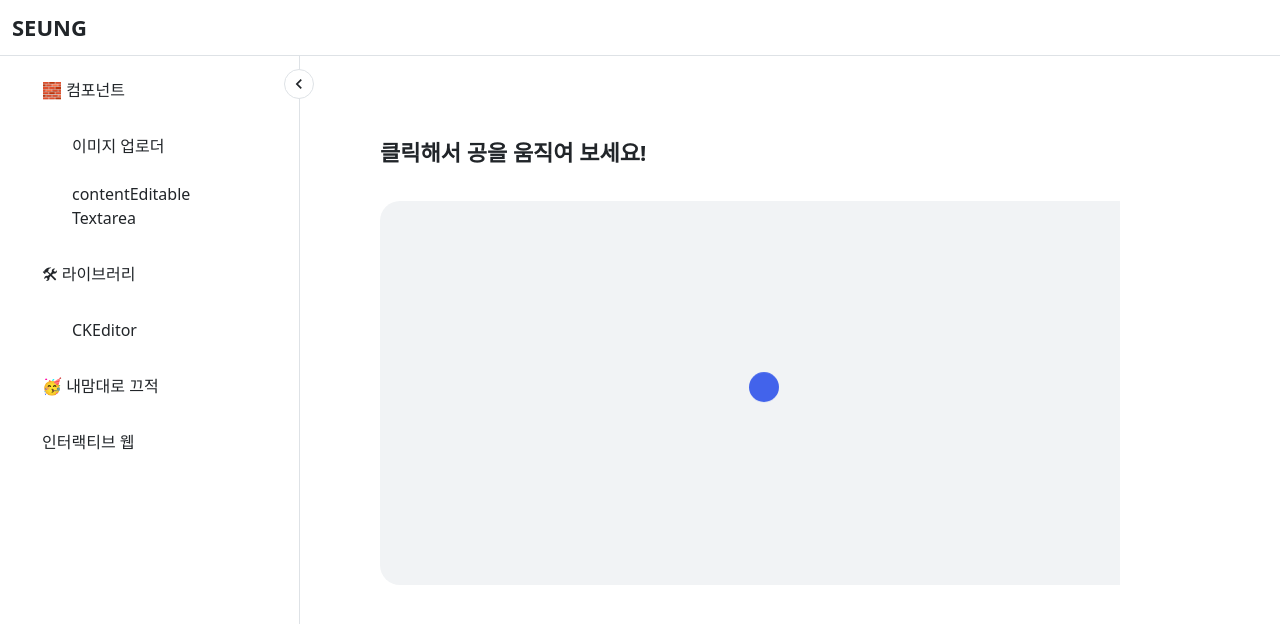
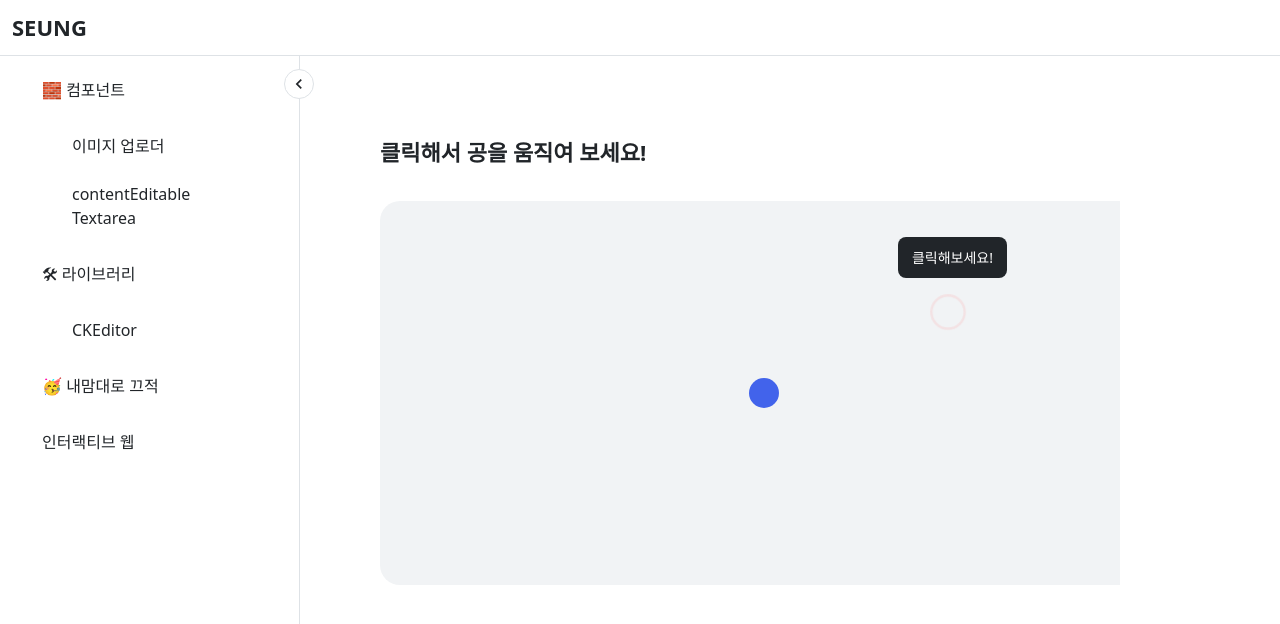
Before and after one commit to sseung95/playground, a Next.js app: page /interactive/ball in a window 1280 px wide. Shown: the top 624 px of the page. Built offline with nearby package versions, Linux system fonts and the light colour scheme; a web font is replaced by a local one.

Commit message:
feat: 공 움직이기 가이드 서클 추가

```diff
--- a/src/container/interactive/BallContainer.tsx
+++ b/src/container/interactive/BallContainer.tsx
@@ -1,8 +1,8 @@
 import { MouseEvent, useRef, useState } from 'react';
 import styled from '@emotion/styled';
-import { css, keyframes } from '@emotion/react';
 import { BoxSC } from '@/styles/components/common';
-import { color } from '@/styles/color';
+import * as SC from '@/styles/components/interactive/Ball.styles';
+import { color, colorPalette } from '@/styles/color';
 
 const BALL_SIZE = 30;
 
@@ -28,66 +28,24 @@ const BallContainer = () => {
     <BoxSC.Box>
       <BoxSC.BoxTitle>클릭해서 공을 움직여 보세요!</BoxSC.BoxTitle>
       <BoxSC.BoxBody>
-        <Stage onClick={handleClickStage}>
-          <Ball
+        <SC.Stage onClick={handleClickStage}>
+          <SC.Ball
             ref={ballRef}
             size={BALL_SIZE}
             x={position.x}
             y={position.y}
             isStart={isStart}
           />
-        </Stage>
+          {!isStart && (
+            <SC.Guide>
+              <SC.GuideComment>클릭해보세요!</SC.GuideComment>
+              <SC.GuideCircle />
+            </SC.Guide>
+          )}
+        </SC.Stage>
       </BoxSC.BoxBody>
     </BoxSC.Box>
   );
 };
 
 export default BallContainer;
-
-const Stage = styled.div`
-  display: flex;
-  align-items: center;
-  justify-content: center;
-  width: 60vw;
-  height: 30vw;
-  background-color: ${color.gray.gray50};
-  border-radius: 20px;
-  cursor: pointer;
-`;
-
-const bounce = keyframes`
-  from, 20%, 53%, 80%, to {
-    transform: translate3d(0,0,0);
-  }
-
-  40%, 43% {
-    transform: translate3d(0, -30px, 0);
-  }
-
-  70% {
-    transform: translate3d(0, -15px, 0);
-  }
-
-  90% {
-    transform: translate3d(0,-4px,0);
-  }
-`;
-
-const Ball = styled.div<{
-  size: number;
-  x: number;
-  y: number;
-  isStart: boolean;
-}>`
-  width: ${({ size }) => `${size}px`};
-  height: ${({ size }) => `${size}px`};
-  background: ${color.primary};
-  border-radius: 50%;
-  transition: 0.5s;
-  transform: ${({ x, y }) => `translate3d(${x}px, ${y}px, 0)`};
-  animation: ${({ isStart }) =>
-    !isStart &&
-    css`
-      ${bounce} 1s ease infinite
-    `};
-`;
--- /dev/null
+++ b/styles/animation.ts
@@ -0,0 +1,30 @@
+import { css, keyframes } from '@emotion/react';
+
+export const bounceAnimation = keyframes`
+  from, 20%, 53%, 80%, to {
+    transform: translate3d(0,0,0);
+  }
+
+  40%, 43% {
+    transform: translate3d(0, -30px, 0);
+  }
+
+  70% {
+    transform: translate3d(0, -15px, 0);
+  }
+
+  90% {
+    transform: translate3d(0,-4px,0);
+  }
+`;
+
+export const outerCircleAnimation = keyframes`
+  0% {
+    transform: scale3d(0.8, 0.8, 0.8);
+    opacity: 1;
+  }
+  100% {
+    transform: scale3d(1.3,1.3,1.3);
+    opacity: 0;
+  }
+`;
--- /dev/null
+++ b/styles/components/interactive/Ball.styles.ts
@@ -0,0 +1,67 @@
+import styled from '@emotion/styled';
+import { css } from '@emotion/react';
+import { color, colorPalette } from '@/styles/color';
+import { bounceAnimation, outerCircleAnimation } from '@/styles/animation';
+
+export const Stage = styled.div`
+  position: relative;
+  display: flex;
+  align-items: center;
+  justify-content: center;
+  width: 60vw;
+  height: 30vw;
+  background-color: ${color.gray.gray50};
+  border-radius: 20px;
+  cursor: pointer;
+`;
+
+export const Ball = styled.div<{
+  size: number;
+  x: number;
+  y: number;
+  isStart: boolean;
+}>`
+  width: ${({ size }) => `${size}px`};
+  height: ${({ size }) => `${size}px`};
+  background: ${color.primary};
+  border-radius: 50%;
+  transition: 0.5s;
+  transform: ${({ x, y }) => `translate3d(${x}px, ${y}px, 0)`};
+  /* animation: ${({ isStart }) =>
+    !isStart &&
+    css`
+      ${bounceAnimation} 1s ease infinite
+    `}; */
+`;
+
+export const Guide = styled.div`
+  position: absolute;
+  left: 72%;
+  top: 25%;
+`;
+
+export const GuideComment = styled.div`
+  position: absolute;
+  left: -35px;
+  top: -60px;
+  display: flex;
+  align-items: center;
+  justify-content: center;
+  width: max-content;
+  padding: 10px 14px;
+  background: ${color.gray.gray10};
+  border-radius: 8px;
+  color: ${color.text.white};
+  font-size: 14px;
+`;
+
+export const GuideCircle = styled.div`
+  position: absolute;
+  left: 0px;
+  top: 0px;
+  width: 30px;
+  height: 30px;
+  border: 2px solid ${colorPalette.red.red30};
+  border-radius: 50%;
+  animation: ${outerCircleAnimation} 1s ease infinite;
+`;
```
